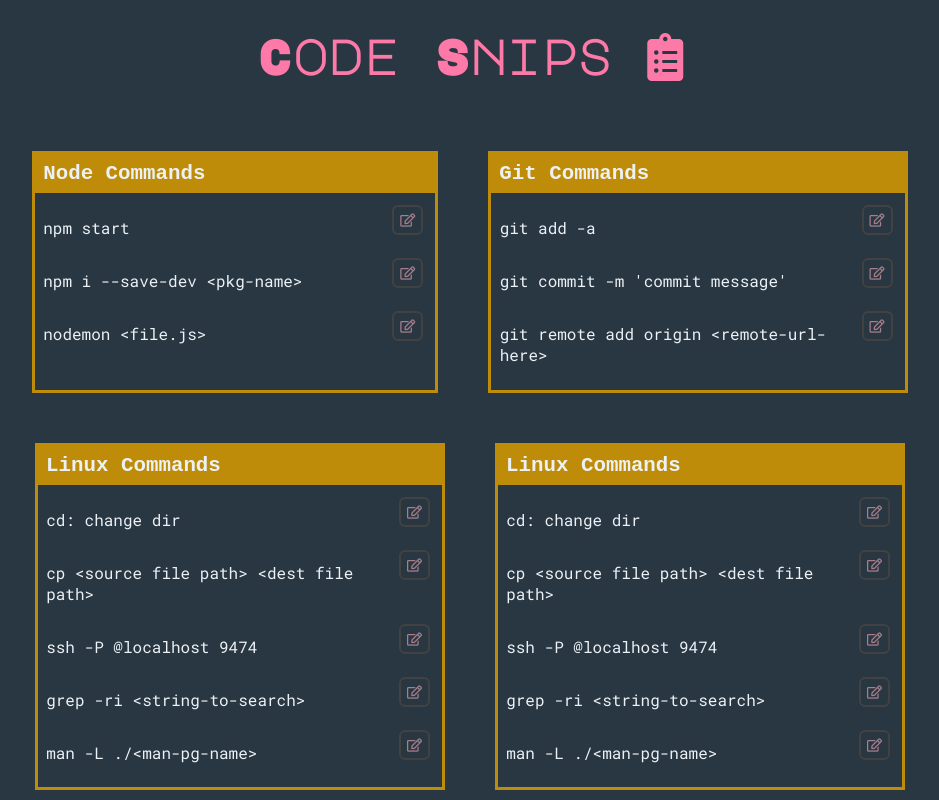
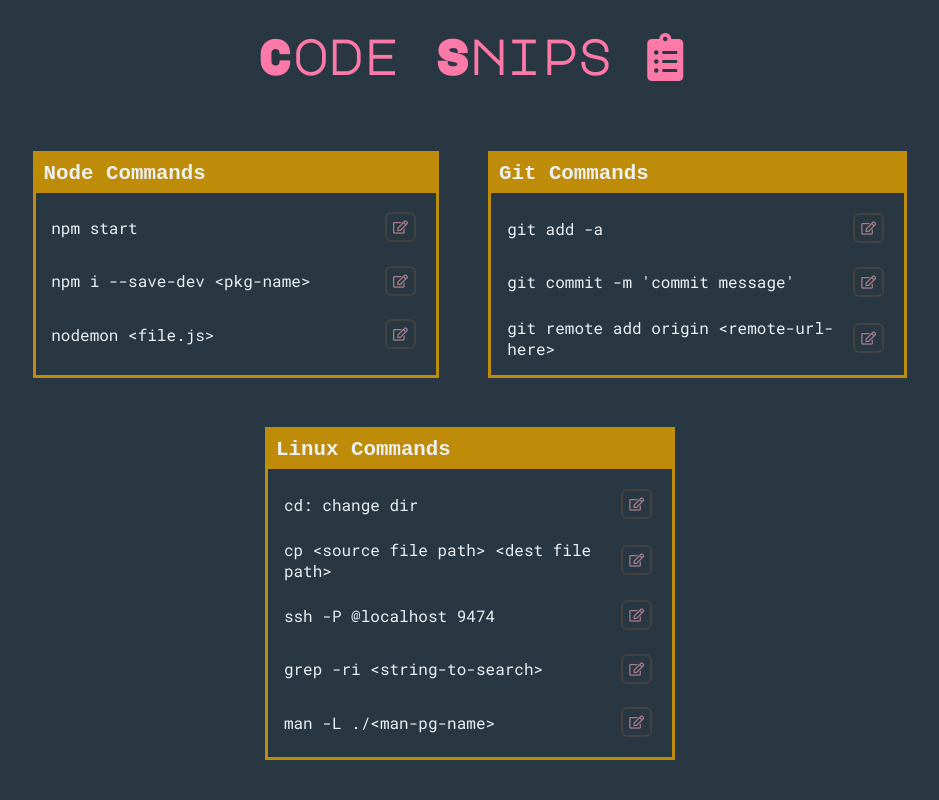
Before and after one commit to zhabib3/code-snips, a React (Create React App) app: page / in a window 1280 px wide. Shown: the top 800 px of the page, without its empty margins (170-1109 px from the left). Built offline with nearby package versions, Linux system fonts and the light colour scheme; a web font is replaced by a local one.

Commit message:
Added copy to clipboard functionality

```diff
--- a/src/App.js
+++ b/src/App.js
@@ -39,14 +39,11 @@
     return (
       <div className="body-div">
         <div className="header">
-          <h1 style={{color: "#fd79a8"}}>Code Snips <i class="fas fa-clipboard-list"></i></h1>
+          <h1 style={{color: "#fd79a8"}}>Code Snips <i className="fas fa-clipboard-list"></i></h1>
         </div>
         <div className="container-div">
           <CodeContainer data={nodeContainer} />
           <CodeContainer data={gitContainer} />
-          <CodeContainer data={linuxContainer} />
-
-          <CodeContainer data={linuxContainer} />
           <CodeContainer data={linuxContainer} />
 
         </div>
--- a/src/Components/Snippet.js
+++ b/src/Components/Snippet.js
@@ -8,7 +8,8 @@
 		super(props);
 		this.state = {
 			snippet: this.props.snippetLine,
-			isEditing: false
+			isEditing: false,
+			coppiedSnippet: ''
 		}
 	}
 
@@ -35,8 +36,15 @@
 		this.setState({ isEditing: !this.state.isEditing })
 	}
 
-	// Copy Snippet to clipboard
+	// Copy Snippet to clipboard in a ridiculously roundabout way :P
 	copySnippet = () => {
+		const temp = document.createElement('INPUT');
+		const body = document.getElementsByTagName('body')[0];
+		body.appendChild(temp);
+		temp.setAttribute('value', this.state.snippet);
+		temp.select();
+		document.execCommand('copy');
+		body.removeChild(temp);
 
 	}
 
@@ -48,12 +56,19 @@
 		return (
 			<div className="main-snippet">
 				{isEditing ||
-					<p>{this.state.snippet}</p>
+					<div id="snippetLine" onClick={this.copySnippet}>
+						{this.state.snippet}
+					</div>
 				}
 				{/* Render Edit Div if editToggle is true */}
 				{isEditing &&
 					<form className="edit-div">
-						<input className="input-snippet" type="text" value={this.state.snippet} onChange={this.editSnippet} ></input>
+						<input
+							className="input-snippet"
+							type="text"
+							value={this.state.snippet}
+							onChange={this.editSnippet}
+						></input>
 						<button className="btn submit-btn" type="submit" onClick={this.saveSnippet}>{submitIcon}</button>
 						<button className="btn cancel-btn" type="button" onClick={this.cancelEdit}>{cancelIcon}</button>
 
@@ -61,7 +76,7 @@
 				}
 				{/* Render Edit Button if editToggle is false */}
 				{isEditing ||
-					<button className="btn edit-btn" type="button" onClick={this.toggleEdit}><i class="far fa-edit"></i></button>
+					<button className="btn edit-btn" type="button" onClick={this.toggleEdit}><i className="far fa-edit"></i></button>
 				}
 			</div>
 		);
--- a/src/Components/Styles/Snippet.css
+++ b/src/Components/Styles/Snippet.css
@@ -1,6 +1,23 @@
 .main-snippet {
     display: flex;
     justify-content: space-between;
+    align-items: center;
+    padding: 2%;
+    -webkit-transition-duration: 0.4s;
+    /* Safari */
+    transition-duration: 0.4s;
+}
+
+.main-snippet:hover {
+    background-color: #314858;
+}
+
+#snippetLine {
+    cursor: pointer;
+}
+
+#snippetLine:hover {
+    text-decoration: underline;
 }
 
 /* Generic Button Style */
@@ -45,6 +62,7 @@
 
 .cancel-btn {
     color: #e74c3c;
+    border-radius: 50%;
     padding: 0%;
     height: fit-content;
     border: none;
@@ -68,7 +86,3 @@
     font-family: 'B612 Mono', monospace;
     font-size: 1rem;
 }
-
-.fa-input {
-    font-family: FontAwesome, ‘Helvetica Neue’, Helvetica, Arial, sans-serif;
-}
```
